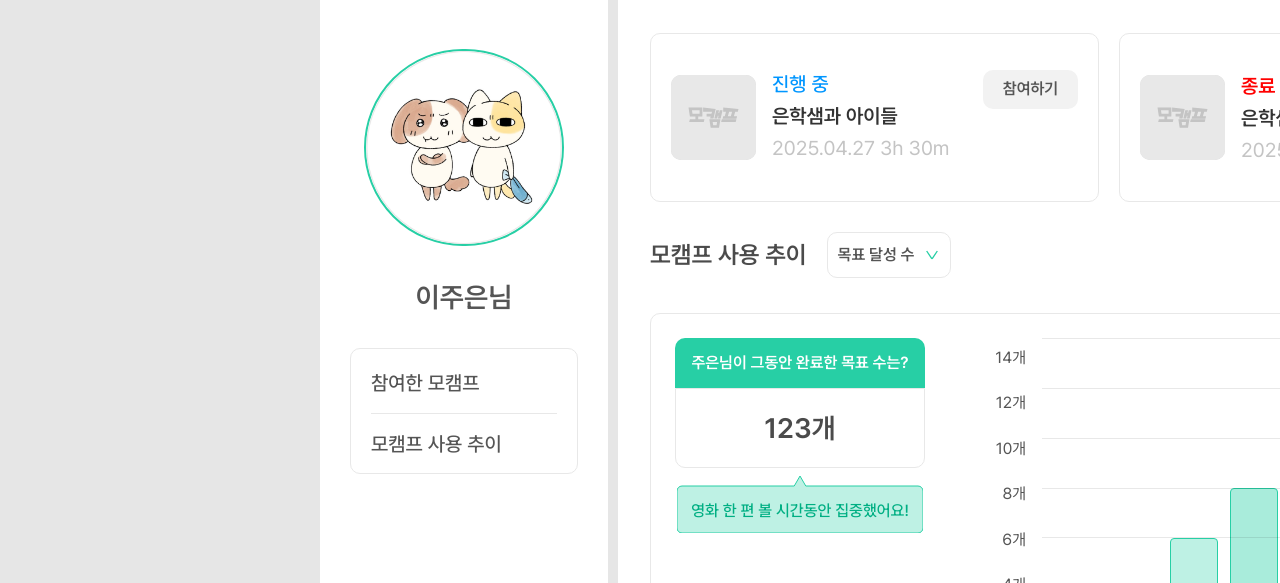
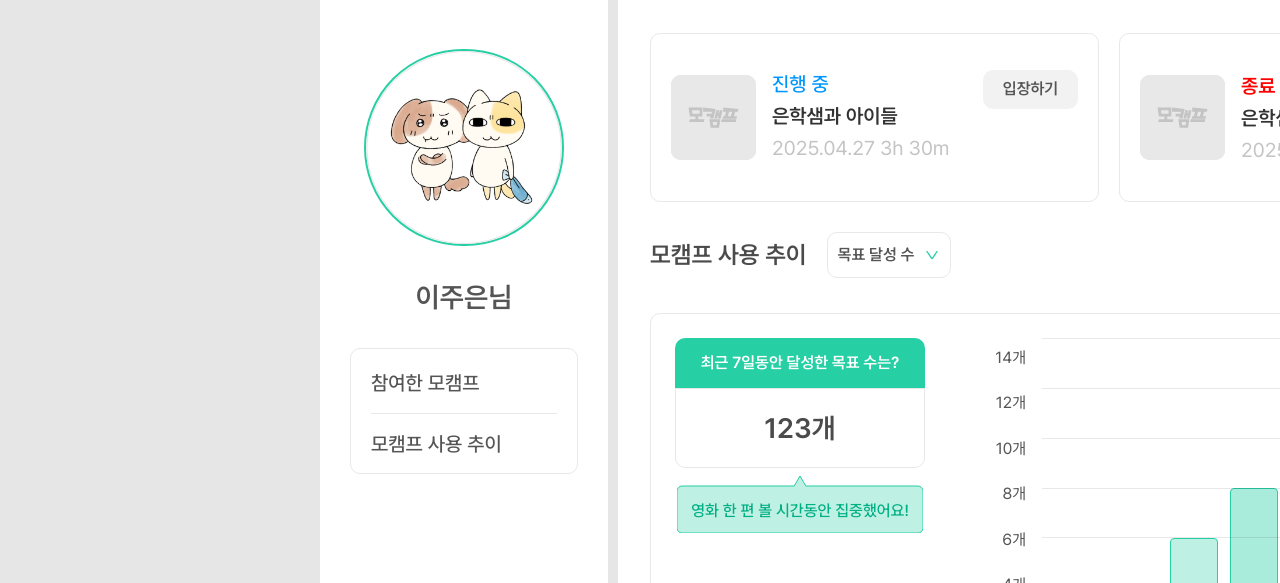
Before and after one commit to Mocamp-Official/Mocamp-FrontEnd, a Next.js app: page /myhome in a window 1280 px wide. Shown: the part 211-794 px from the top of the page. Built offline with nearby package versions, Linux system fonts and the light colour scheme.

Commit message:
⬆️ update : 코드리뷰 반영2

```diff
--- a/src/components/myhome/Total.tsx
+++ b/src/components/myhome/Total.tsx
@@ -1,10 +1,9 @@
 import ParticipatedCard from './content/ParticipatedCard';
-import GoalAchievement from './content/GoalAchievement';
+import Achievement from './content/Achievement';
 import GoalGraph from './content/GoalGraph';
 import TimeGraph from './content/TimeGraph';
-import TimeAchievement from './content/TimeAchievement';
+import { useDropDown } from '@/stores/myhome-store';
 import DropDown from './content/DropDown';
-import { useDropDown } from '@/stores/myhome-store';
 
 const Total = () => {
   const { selectedType, setSelectedType } = useDropDown();
@@ -19,14 +18,14 @@ const Total = () => {
         <p className="mb-[30px] text-2xl font-semibold text-[#4b4b4b]">참여한 모캠프</p>
         <div className="flex items-center gap-5">
           <ParticipatedCard
-            size="l"
+            size="lg"
             isCompleted={isCompleted}
             roomName={roomName}
             createdAt={createdAt}
             time={time}
           />
           <ParticipatedCard
-            size="l"
+            size="lg"
             isCompleted={true}
             roomName={roomName}
             createdAt={createdAt}
@@ -46,12 +45,12 @@ const Total = () => {
         <div className="flex items-start gap-[65px]">
           {selectedType === '목표 달성 수' ? (
             <>
-              <GoalAchievement />
+              <Achievement type="Goal" GoalNumber={123} />
               <GoalGraph />
             </>
           ) : (
             <>
-              <TimeAchievement />
+              <Achievement type="Time" TimeNumber={123} />
               <TimeGraph />
             </>
           )}
--- /dev/null
+++ b/src/components/myhome/content/Achievement.tsx
@@ -0,0 +1,36 @@
+import CommentIcon from '@/public/svgs/comment_icon.svg';
+
+interface AchievementProps {
+  type: 'Goal' | 'Time';
+  GoalNumber?: number;
+  TimeNumber?: number;
+}
+
+const Achievement = ({ type, GoalNumber = 0, TimeNumber = 0 }: AchievementProps) => {
+  const isGoal = type === 'Goal';
+
+  return (
+    <div>
+      <div className="flex w-[250px] flex-col">
+        <div className="flex h-[50px] items-center justify-center rounded-tl-[10px] rounded-tr-[10px] bg-[#27cfa5]">
+          <p className="text-base font-semibold text-white">
+            {isGoal ? '최근 7일동안 달성한 목표 수는?' : '최근 7일동안 집중한 시간은?'}
+          </p>
+        </div>
+        <div className="flex h-20 items-center justify-center rounded-br-[10px] rounded-bl-[10px] border border-[#e8e8e8] bg-white">
+          <p className="text-[28px] font-semibold text-[#4b4b4b]">
+            {isGoal ? `${GoalNumber}개` : `${TimeNumber}분`}
+          </p>
+        </div>
+      </div>
+      <div className="relative mt-2 flex justify-center">
+        <CommentIcon />
+        <p className="absolute inset-0 top-3 flex items-center justify-center text-base font-medium text-[#00af83]">
+          영화 한 편 볼 시간동안 집중했어요!
+        </p>
+      </div>
+    </div>
+  );
+};
+
+export default Achievement;
--- a/src/components/myhome/content/DropDown.tsx
+++ b/src/components/myhome/content/DropDown.tsx
@@ -34,7 +34,7 @@ const DropDown = () => {
   }, [isDropdownOpen]);
 
   return (
-    <div className="relative" ref={dropdownRef}>
+    <div className="relative select-none" ref={dropdownRef}>
       <div
         onClick={handleDropdownToggle}
         className="flex cursor-pointer items-center gap-2.5 rounded-[10px] border border-[#e8e8e8] bg-white p-2.5"
--- a/src/components/myhome/content/GoalAchievement.tsx
+++ /dev/null
@@ -1,24 +0,0 @@
-import CommentIcon from '@/public/svgs/comment_icon.svg';
-
-const GoalAchievement = () => {
-  return (
-    <div>
-      <div className="flex flex-col w-[250px]">
-        <div className="h-[50px] rounded-tl-[10px] rounded-tr-[10px] bg-[#27cfa5] flex items-center justify-center">
-          <p className="text-base font-semibold text-white">주은님이 그동안 완료한 목표 수는?</p>
-        </div>
-        <div className="h-20 rounded-bl-[10px] rounded-br-[10px] bg-white border border-[#e8e8e8] flex items-center justify-center">
-          <p className="text-[28px] font-semibold text-[#4b4b4b]">123개</p>
-        </div>
-      </div>
-      <div className="flex relative justify-center mt-2">
-        <CommentIcon />
-        <p className="absolute top-3 inset-0 flex items-center justify-center text-base font-medium text-[#00af83]">
-          영화 한 편 볼 시간동안 집중했어요!
-        </p>
-      </div>
-    </div>
-  );
-};
-
-export default GoalAchievement;
--- a/src/components/myhome/content/ParticipatedCard.tsx
+++ b/src/components/myhome/content/ParticipatedCard.tsx
@@ -1,7 +1,7 @@
 import MocampIcon from '@/public/svgs/mocamp_gray_icon.svg';
 
 interface ParticipatedCardProps {
-  size: 's' | 'm' | 'l'; // 아직 사용되지 않음
+  size: 'sm' | 'md' | 'lg'; // 아직 사용되지 않음
   isCompleted: boolean;
   roomName: string;
   createdAt: string;
@@ -9,7 +9,7 @@ interface ParticipatedCardProps {
 }
 
 function ParticipatedCard({
-  size = 'l',
+  size = 'lg',
   isCompleted,
   roomName,
   createdAt,
@@ -17,14 +17,14 @@ function ParticipatedCard({
 }: ParticipatedCardProps) {
   return (
     <>
-      <div className="w-[449px] h-[169px] rounded-[0.625rem] bg-white flex items-center px-[1.25rem] py-[2.625rem] border border-[#E8E8E8]">
+      <div className="flex h-[169px] w-[449px] items-center rounded-[0.625rem] border border-[#E8E8E8] bg-white px-[1.25rem] py-[2.625rem]">
         {/* 썸네일 */}
-        <div className="w-[5.3125rem] h-[5.3125rem] rounded-[0.625rem] bg-[#d9d9d9] mr-[1rem]">
+        <div className="mr-[1rem] h-[5.3125rem] w-[5.3125rem] rounded-[0.625rem] bg-[#d9d9d9]">
           <MocampIcon />
         </div>
 
         {/* 텍스트 정보 */}
-        <div className="flex relative flex-col justify-center flex-1 space-y-[0.25rem] cursor-default">
+        <div className="relative flex flex-1 cursor-default flex-col justify-center space-y-[0.25rem]">
           {isCompleted ? (
             <p className="text-xl font-semibold text-[#f00]">종료</p>
           ) : (
@@ -35,8 +35,8 @@ function ParticipatedCard({
 
           {/* 참여하기 버튼 */}
           {!isCompleted && (
-            <button className="absolute top-0 right-0 w-[5.9375rem] h-[2.4375rem] bg-[#f2f2f2] text-base font-semibold text-[#555555] rounded-[0.625rem]">
-              참여하기
+            <button className="absolute top-0 right-0 h-[2.4375rem] w-[5.9375rem] rounded-[0.625rem] bg-[#f2f2f2] text-base font-semibold text-[#555555]">
+              입장하기
             </button>
           )}
         </div>
--- a/src/components/myhome/content/TimeAchievement.tsx
+++ /dev/null
@@ -1,24 +0,0 @@
-import CommentIcon from '@/public/svgs/comment_icon.svg';
-
-const TimeAchievement = () => {
-  return (
-    <div>
-      <div className="flex flex-col w-[250px]">
-        <div className="h-[50px] rounded-tl-[10px] rounded-tr-[10px] bg-[#27cfa5] flex items-center justify-center">
-          <p className="text-base font-semibold text-white">주은님이 그동안 집중한 시간은?</p>
-        </div>
-        <div className="h-20 rounded-bl-[10px] rounded-br-[10px] bg-white border border-[#e8e8e8] flex items-center justify-center">
-          <p className="text-[28px] font-semibold text-[#4b4b4b]">123개</p>
-        </div>
-      </div>
-      <div className="flex relative justify-center mt-2">
-        <CommentIcon />
-        <p className="absolute top-3 inset-0 flex items-center justify-center text-base font-medium text-[#00af83]">
-          영화 한 편 볼 시간동안 집중했어요!
-        </p>
-      </div>
-    </div>
-  );
-};
-
-export default TimeAchievement;
--- a/src/pages/myhome.tsx
+++ b/src/pages/myhome.tsx
@@ -8,14 +8,18 @@ import { useCategoryStore } from '@/stores/category-store';
 const myhome = () => {
   const { category } = useCategoryStore();
 
+  const categoryMap = {
+    MYHOME_TOTAL: <Total />,
+    PARTICIPANTED_MOCAMP: <ParticipantedMocamp />,
+    MOCAMP_USAGE_TREND: <MocampUsageTrend />,
+  };
+
   return (
     <div className="min-h-[1080px] min-w-[1920px] bg-[#e6e6e6]">
       <BasicHeader />
       <div className="mt-[50px] flex justify-center gap-[10px]">
         <SideBar />
-        {category === 'MYHOME_TOTAL' && <Total />}
-        {category === 'PARTICIPANTED_MOCAMP' && <ParticipantedMocamp />}
-        {category === 'MOCAMP_USAGE_TREND' && <MocampUsageTrend />}
+        {categoryMap[category] ?? null}
       </div>
     </div>
   );
```
